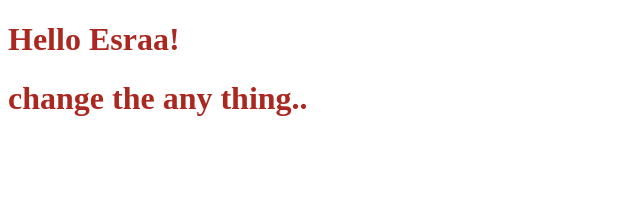
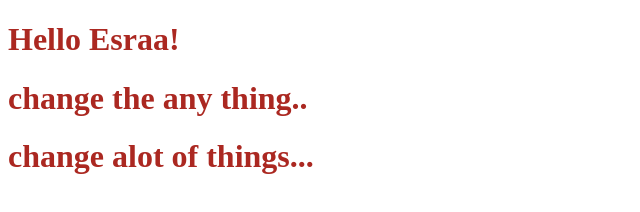
Before and after one commit to EsraaSo0/theProject, a plain HTML site: page index.html in a window 1280 px wide. Shown: the whole page, without its empty margins (0-640 px from the left). Drawn offline with Linux system fonts and the light colour scheme.

Commit message:
change to new message

```diff
--- a/index.html
+++ b/index.html
@@ -9,5 +9,6 @@
 <body>
     <h1>Hello Esraa!</h1>
     <h1>change the any thing..</h1>
+    <h1>change alot of things...</h1>
 </body>
 </html>
```
